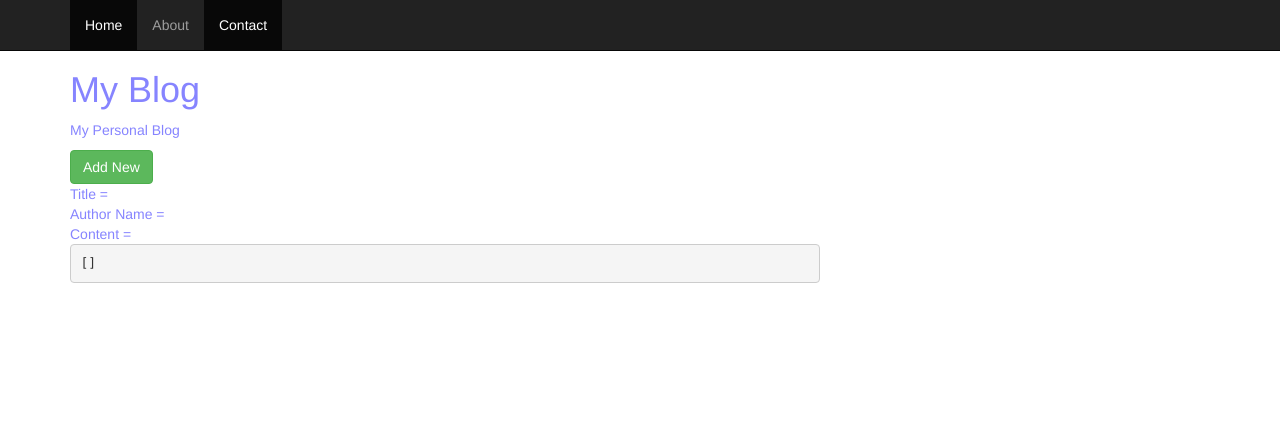
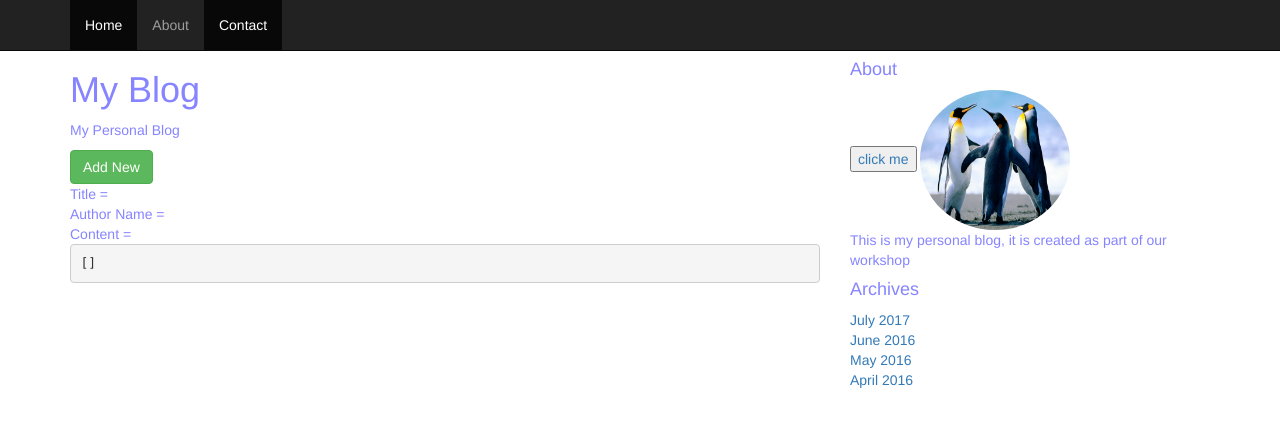
Before and after one commit to granjith/granjith.github.io, a plain HTML site: page index.html in a window 1280 px wide. Drawn offline with nearby package versions, Linux system fonts and the light colour scheme.

Commit message:
fifth commit

```diff
--- a/index.html
+++ b/index.html
@@ -31,8 +31,8 @@
               <div ng-view class="user"></div>
             </div>
             <!--Right side bar-->
-            <div class="col-md-4">
-              <div ng-include="'./assets/partials/navbar.html'"></div>
+            <div class="col-md-4 user">
+              <div ng-include="'./assets/partials/right_side_bar.html'"></div>
             </div>
         </div>
       </div>
```
